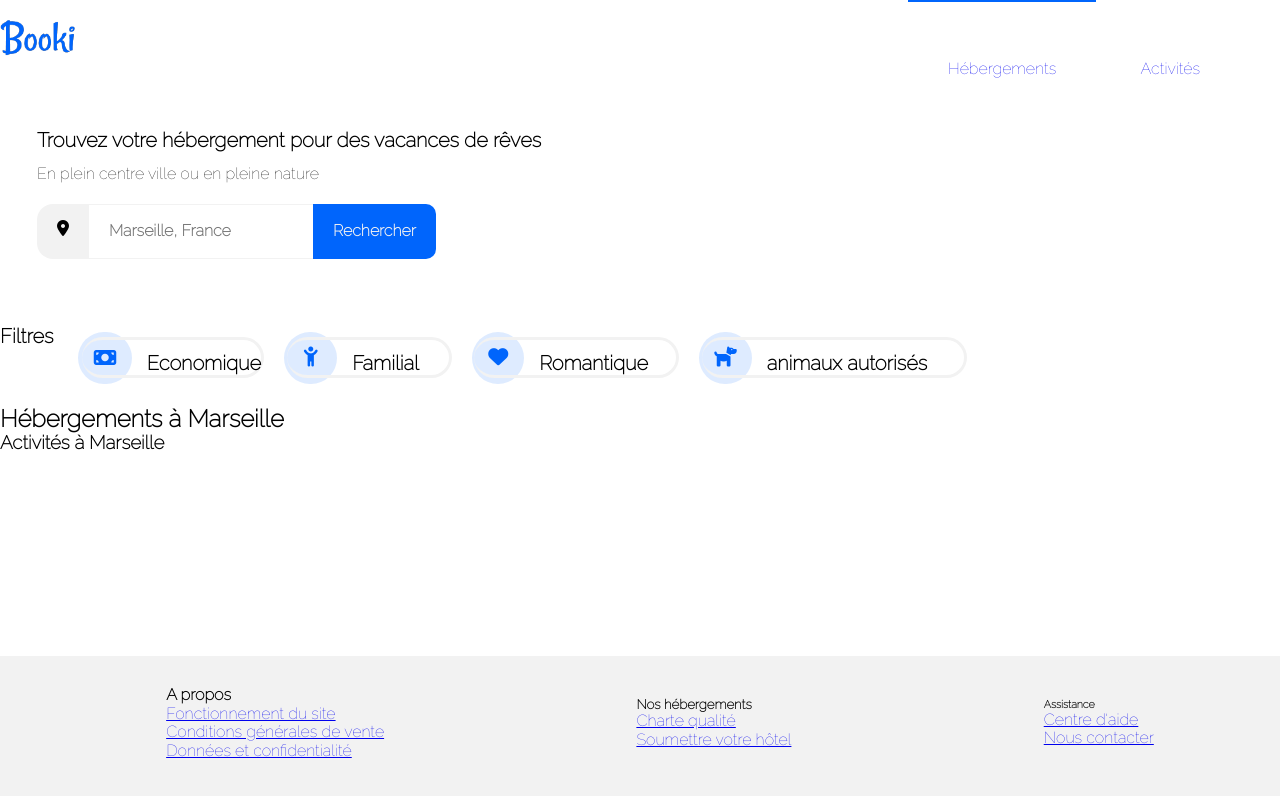
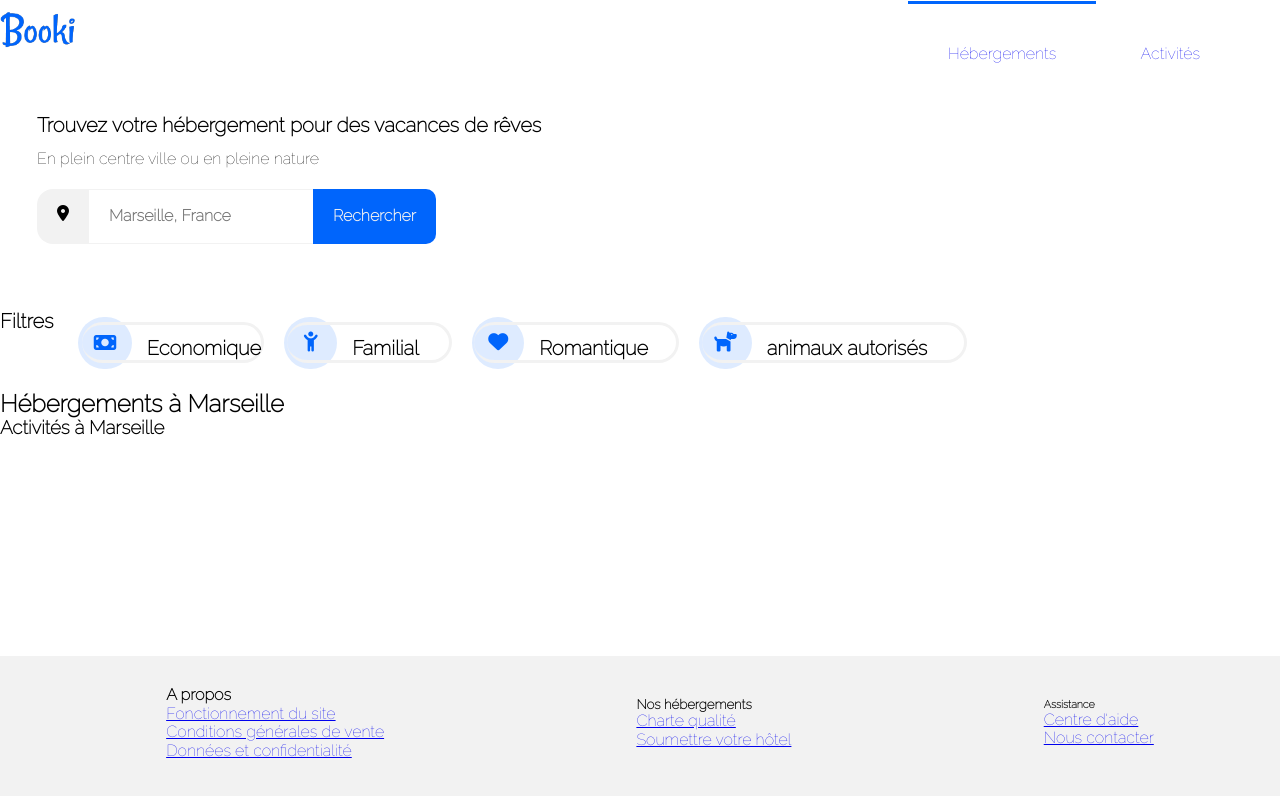
Before and after one commit to Dteeech/projet2V2, a plain HTML site: page index.html in a window 1280 px wide. In both pictures the pointer is over the link "Hébergements". Drawn offline with Linux system fonts and the light colour scheme.

Commit message:
réglage du nav

```diff
--- a/assets/css/style.css
+++ b/assets/css/style.css
@@ -33,7 +33,7 @@ header {
   align-items: center;
 }
 nav {
-  padding-top: 60px;
+  padding-top: 45px;
   padding-left: 40px;
   padding-right: 40px;
 }
@@ -46,7 +46,7 @@ nav {
 }
 
 .nav__links:hover {
-  padding-top: 57px;
+  padding-top: 40px;
   border-top: 3px solid #0065fc;
 }
 
```
